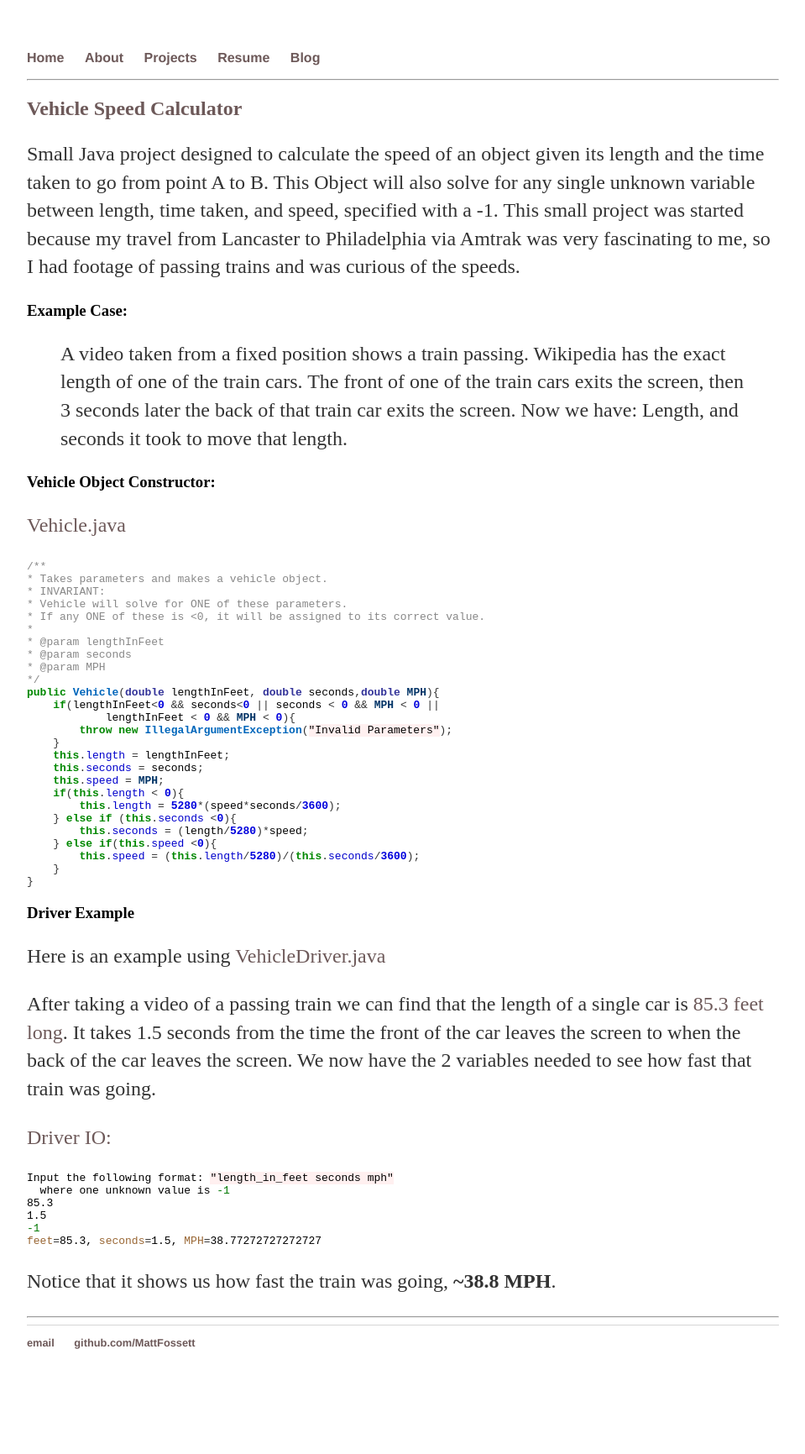
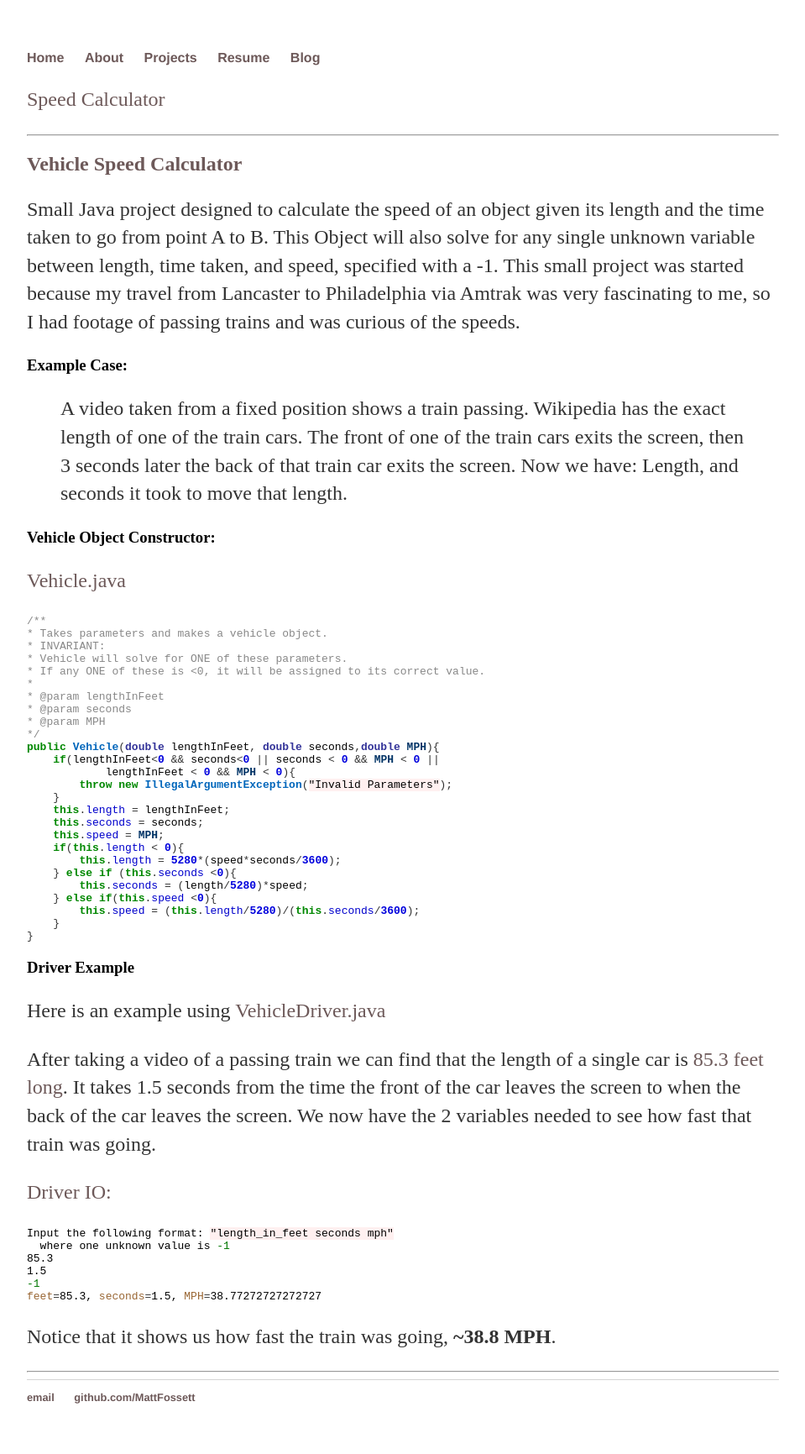
Before and after one commit to MattFossett/mattfossett.github.io, a Jekyll site: the page built from projects/index.md, in a window 1280 px wide. Shown: the whole page at 84% size, without its empty margins (160-1119 px from the left). Built offline with Jekyll 4.4.1, drawn with Linux system fonts in a browser that asks for light colours; before the commit the page ends 1666 px from its top, so only the background shows below that.

Commit message:
trying some anchors

```diff
--- a/projects/index.md
+++ b/projects/index.md
@@ -2,6 +2,8 @@
 layout: default
 title: Projects
 ---
+[Speed Calculator](#Vehicle-Speed-Calculator)
+
 
 ***
 {% include speed_calculator.md %}
```
